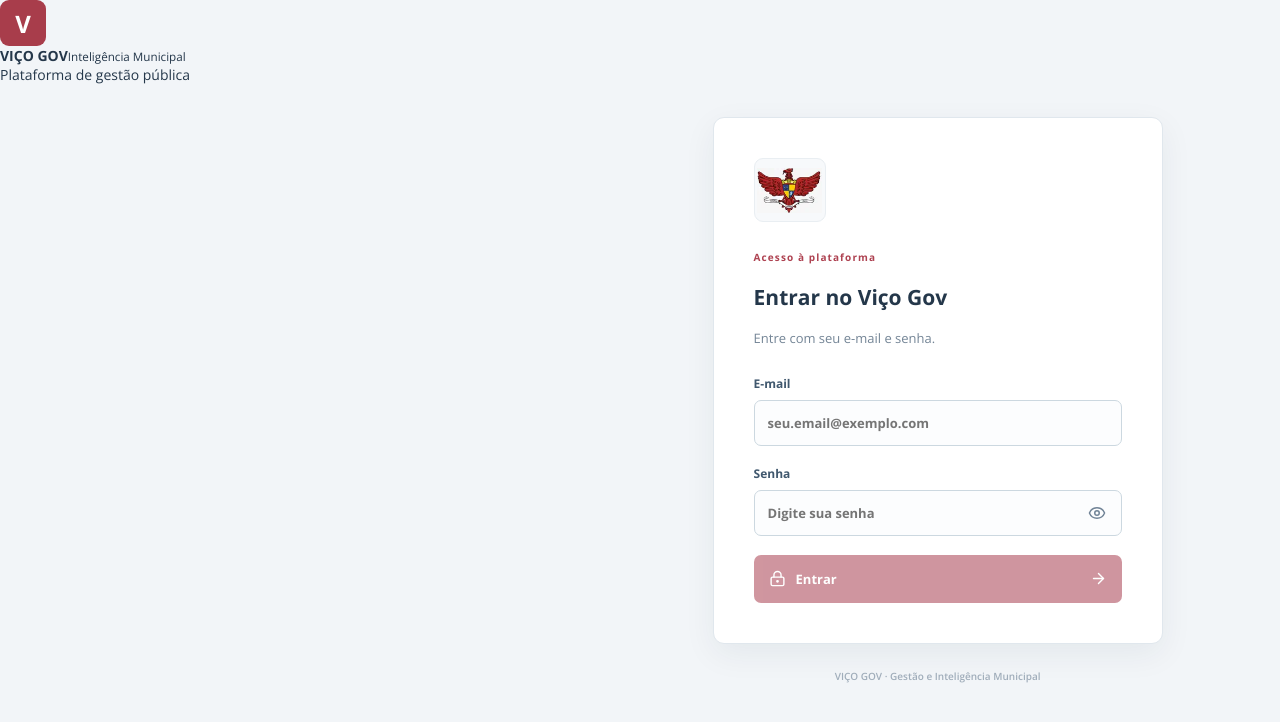
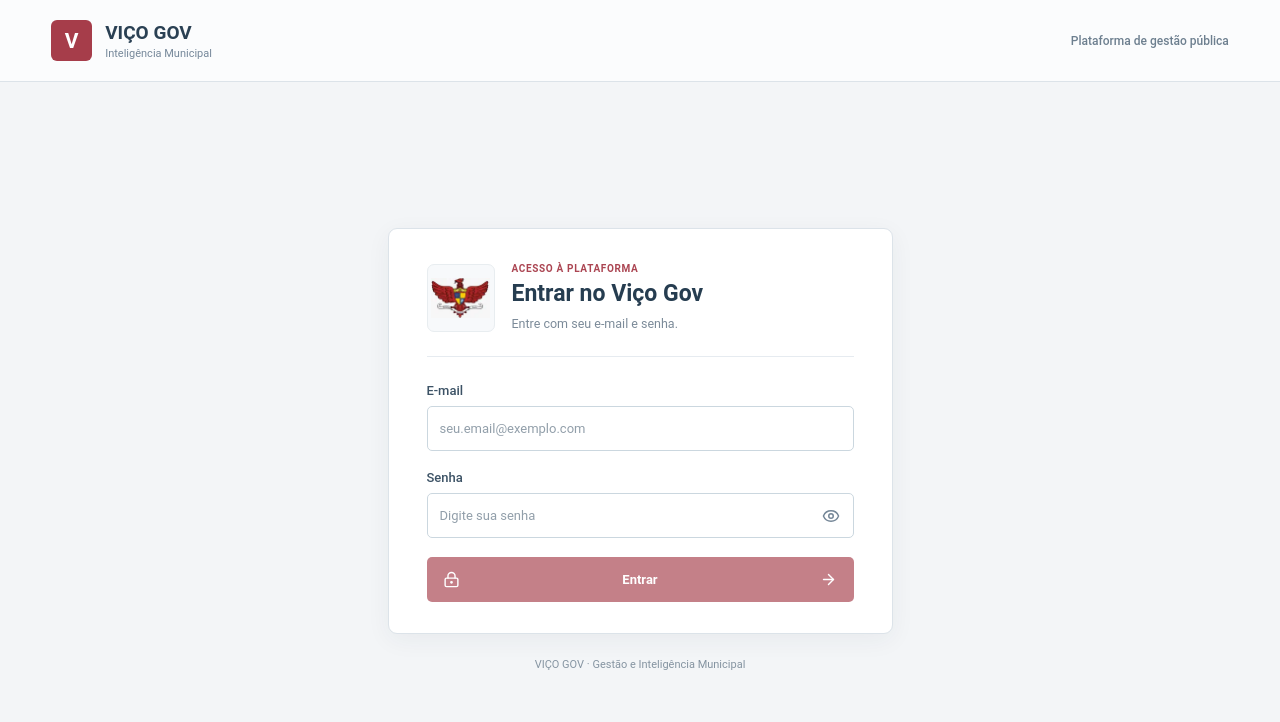
Before and after one commit to luanmagalhaes2464-sys/VI-O-GOV, a Next.js app in the folder frontend/: page /login in a window 1280 px wide. Shown: the top 722 px of the page. Built offline with nearby package versions, Linux system fonts and the light colour scheme; no server answers.

Commit message:
style(auth): one-page centered login with a quiet header and consistent neutral background

```diff
--- a/frontend/app/acesso.css
+++ b/frontend/app/acesso.css
@@ -1,41 +1,126 @@
-.vico-acesso{min-height:100vh;background:#f2f5f8;color:#24374a;display:grid;grid-template-columns:minmax(330px,.93fr) minmax(380px,1.07fr);font-family:"Segoe UI",Arial,sans-serif}
-.vico-acesso-hero{background:#525f6d;color:white;padding:45px clamp(30px,4vw,75px);display:flex;flex-direction:column;justify-content:space-between;min-height:100vh;position:relative}
-.vico-acesso-hero:after{content:"";position:absolute;right:0;top:17%;width:5px;height:36%;background:#b84754}
-.vico-acesso-brand{display:flex;gap:13px;align-items:center}
-.vico-acesso-v{width:46px;height:46px;display:grid;place-items:center;color:white;background:#a83d4b;border-radius:9px;font-size:24px;font-weight:700}
-.vico-acesso-brand strong{display:block;font-size:22px;letter-spacing:-.2px}
-.vico-acesso-brand small{display:block;font-size:9px;font-weight:700;letter-spacing:1.2px;opacity:.82;margin-top:3px}
-.vico-acesso-hero-copy{max-width:490px}
-.vico-acesso-hero-copy>span{font-size:11px;letter-spacing:.9px;font-weight:700;color:#cfdbe5}
-.vico-acesso-hero-copy h1{font-size:clamp(31px,3vw,46px);font-weight:600;line-height:1.2;letter-spacing:-.7px;margin:15px 0 20px}
-.vico-acesso-hero-copy p{font-size:15px;line-height:1.75;color:#e1e6ea;max-width:410px}
-.vico-acesso-hero-footer{font-size:10px;font-weight:700;letter-spacing:1.1px;color:#d3dce4}
-.vico-acesso-area{min-height:100vh;display:flex;align-items:center;justify-content:center;flex-direction:column;padding:40px 28px}
-.vico-acesso-box{width:100%;max-width:450px;background:white;padding:40px;border:1px solid #e0e7ed;border-radius:11px;box-shadow:0 10px 32px #172e4710}
-.vico-acesso-emblema{width:72px;height:64px;border:1px solid #e9eef2;border-radius:9px;margin-bottom:24px;display:flex;align-items:center;justify-content:center;color:#a63c4c;background:#f7f9fb}
-.vico-acesso-emblema img{width:65px;height:58px;object-fit:contain}
-.vico-acesso-kicker{color:#ae4251;font-size:10px;font-weight:750;letter-spacing:1.1px}
-.vico-acesso-box h2{font-size:27px;font-weight:650;line-height:1.35;margin:9px 0}
-.vico-acesso-sub{font-size:13px;color:#748596;margin:5px 0 25px;line-height:1.65}
+/* Acesso Viço GOV — página única e identidade institucional. */
+.vico-acesso{
+ min-height:100vh;display:flex;flex-direction:column;
+ background:#f3f5f7;color:#263d50;
+ font-family:"Roboto",Arial,sans-serif;font-size:14px;
+}
+.vico-acesso-cabecalho{
+ min-height:82px;display:flex;align-items:center;justify-content:space-between;
+ gap:20px;padding:17px clamp(22px,4vw,68px);
+ background:#fbfcfd;border-bottom:1px solid #dce3e9;
+}
+.vico-acesso-identidade{display:flex;align-items:center;gap:13px}
+.vico-acesso-v{
+ background:#a63d4a;color:white;width:41px;height:41px;
+ display:grid;place-items:center;font-size:21px;font-weight:700;
+ border-radius:6px;flex-shrink:0;
+}
+.vico-acesso-identidade strong{
+ display:block;font-size:19px;font-weight:700;letter-spacing:0;
+ color:#2a4053;line-height:1.25;
+}
+.vico-acesso-identidade small{
+ display:block;color:#76889a;font-size:11px;margin-top:2px;font-weight:400;
+}
+.vico-acesso-cabecalho-label{
+ font-size:12px;color:#6d7f8f;font-weight:500;
+}
+.vico-acesso-area{
+ flex:1;display:flex;flex-direction:column;
+ align-items:center;justify-content:center;
+ padding:45px 22px 28px;
+}
+.vico-acesso-box{
+ background:#fff;border:1px solid #dce3e9;border-radius:9px;
+ box-shadow:0 6px 24px rgba(28,47,65,.055);
+ width:100%;max-width:505px;padding:34px 38px 31px;
+}
+.vico-acesso-intro{
+ display:flex;align-items:center;gap:17px;
+ border-bottom:1px solid #e6ebf0;
+ margin-bottom:26px;padding-bottom:23px;
+}
+.vico-acesso-emblema{
+ display:flex;flex-shrink:0;align-items:center;justify-content:center;
+ width:68px;height:68px;border:1px solid #e8edf0;
+ border-radius:7px;color:#9d4350;background:#f7f9fb;
+}
+.vico-acesso-emblema img{width:59px;height:59px;object-fit:contain}
+.vico-acesso-kicker{
+ display:block;font-size:10px;text-transform:uppercase;
+ font-weight:600;letter-spacing:.65px;color:#ab4552;
+ margin-bottom:5px;
+}
+.vico-acesso-intro h1{
+ font-weight:600;font-size:23px;line-height:1.3;
+ letter-spacing:0;color:#263d50;margin:0;
+}
+.vico-acesso-sub{font-size:12.5px;color:#7c8b99;line-height:1.5;margin:6px 0 0}
 .vico-acesso-form{display:flex;flex-direction:column;gap:19px}
-.vico-acesso-form label{font-size:12px;color:#40586e;font-weight:650;display:flex;flex-direction:column;gap:8px}
-.vico-acesso-form input{padding:12px 13px;border-radius:7px;background:#fcfdfe;color:#263e50;border:1px solid #ccd8e0;width:100%;min-height:46px;font-size:13px;font-family:inherit}
-.vico-acesso-form input:focus{outline:2px solid #af6170;outline-offset:1px}
-.vico-acesso-password{display:flex;position:relative}
-.vico-acesso-password input{padding-right:50px}
-.vico-acesso-password button{position:absolute;right:8px;top:6px;height:34px;width:34px;display:grid;place-items:center;border:0;background:transparent;color:#718497;cursor:pointer}
-.vico-acesso-submit{display:flex;align-items:center;justify-content:center;gap:10px;background:#a94051;color:white;border:0;border-radius:7px;padding:15px;font-size:13px;font-weight:700;cursor:pointer}
-.vico-acesso-submit:hover{background:#8c3543}
+.vico-acesso-form label{
+ display:flex;flex-direction:column;gap:8px;font-weight:500;
+ font-size:13px;color:#3c5265;
+}
+.vico-acesso-form input{
+ min-height:45px;width:100%;padding:11px 12px;
+ background:#fff;color:#263d50;border:1px solid #cbd7df;
+ border-radius:5px;font-size:13px;
+ font-family:inherit;font-weight:400;
+}
+.vico-acesso-form input::placeholder{color:#929faa;font-weight:400}
+.vico-acesso-form input:focus{
+ outline:2px solid #b6c7d5;outline-offset:1px;border-color:#728d9e;
+}
+.vico-acesso-password{position:relative;display:flex}
+.vico-acesso-password input{padding-right:47px}
+.vico-acesso-password button{
+ position:absolute;right:5px;top:5px;width:35px;height:35px;
+ display:grid;place-items:center;background:transparent;border:0;color:#748697;cursor:pointer;
+}
+.vico-acesso-submit{
+ width:100%;min-height:45px;border:0;border-radius:5px;
+ padding:12px 16px;display:flex;align-items:center;justify-content:center;
+ gap:11px;background:#a63d4a;color:white;font-family:inherit;
+ font-size:13px;font-weight:600;cursor:pointer;
+ transition:background .15s;
+}
+.vico-acesso-submit:hover{background:#8e3140}
+.vico-acesso-submit:disabled{opacity:.65;cursor:not-allowed}
 .vico-acesso-submit svg:last-child{margin-left:auto}
-.vico-acesso-error{margin:0;font-size:12px;color:#a52e45;background:#fff0f2;padding:12px;border-radius:6px}
-.vico-acesso-config{border-top:1px solid #e4e9ef;margin-top:26px;padding-top:20px;display:flex;flex-direction:column;gap:8px;font-size:12px;color:#5f7286;line-height:1.5}
-.vico-acesso-config strong{color:#374f63}
-.vico-acesso-config a{font-weight:700;color:#a64150}
-.vico-acesso-success{border:1px solid #a8d9bc;border-radius:8px;background:#edf8f1;padding:15px;color:#28664b;font-size:13px;line-height:1.7}
-.vico-acesso-success button{display:inline-flex;gap:8px;align-items:center;color:white;border:0;border-radius:6px;padding:10px 15px;background:#396f5a;cursor:pointer}
-.vico-acesso-success code{font-family:monospace;font-size:12px}
-.vico-acesso-footer{font-size:10px;font-weight:600;color:#a0adba;margin-top:25px;text-align:center}
-@media(max-width:800px){.vico-acesso{grid-template-columns:1fr}.vico-acesso-hero{min-height:180px;padding:23px}.vico-acesso-hero-copy{display:none}.vico-acesso-hero-footer{display:none}.vico-acesso-hero:after{display:none}.vico-acesso-area{min-height:calc(100vh - 180px);padding:20px}.vico-acesso-box{padding:25px}}
-
-
-.vico-acesso{font-family:"Open Sans","Segoe UI",Arial,sans-serif}
+.vico-acesso-submit svg:first-child{margin-right:auto}
+.vico-acesso-error{
+ margin:0;background:#fff1f2;color:#963d49;border:1px solid #f0cfd2;
+ padding:12px;border-radius:5px;font-size:12px;line-height:1.5;
+}
+.vico-acesso-config{
+ border-top:1px solid #e6ebef;margin-top:24px;padding-top:18px;
+ display:flex;flex-direction:column;gap:6px;
+ color:#6f8190;font-size:12px;line-height:1.5;
+}
+.vico-acesso-config strong{font-weight:600;color:#405569}
+.vico-acesso-config a{font-size:12px;display:inline-flex;align-items:center;gap:5px;color:#a3414e;font-weight:600;align-self:flex-start}
+.vico-acesso-config a:hover,.vico-acesso-voltar a:hover{text-decoration:underline}
+.vico-acesso-footer{
+ margin-top:24px;font-size:11px;color:#8594a1;text-align:center;
+ font-weight:400;
+}
+.vico-acesso-success{background:#f0f8f3;border:1px solid #c4e3d0;color:#2f6849;padding:15px;border-radius:5px;font-size:12px;line-height:1.7}
+.vico-acesso-success p{margin:8px 0}
+.vico-acesso-success button{
+ margin-top:7px;border:0;background:#316e51;color:white;
+ border-radius:5px;padding:10px 14px;font-weight:500;
+ display:inline-flex;gap:8px;align-items:center;cursor:pointer;
+}
+.vico-acesso-voltar{margin-top:20px;font-size:12px;text-align:center}
+.vico-acesso-voltar a{color:#a3414e}
+.vico-acesso-setup .vico-acesso-area{padding-block:32px}
+@media(max-width:620px){
+ .vico-acesso-cabecalho{padding:14px 18px;min-height:73px}
+ .vico-acesso-cabecalho-label{display:none}
+ .vico-acesso-area{justify-content:flex-start;padding:32px 14px 22px}
+ .vico-acesso-box{padding:24px 20px}
+ .vico-acesso-intro{gap:13px}
+ .vico-acesso-emblema{width:59px;height:59px}
+ .vico-acesso-emblema img{width:50px;height:50px}
+ .vico-acesso-intro h1{font-size:21px}
+}
```
